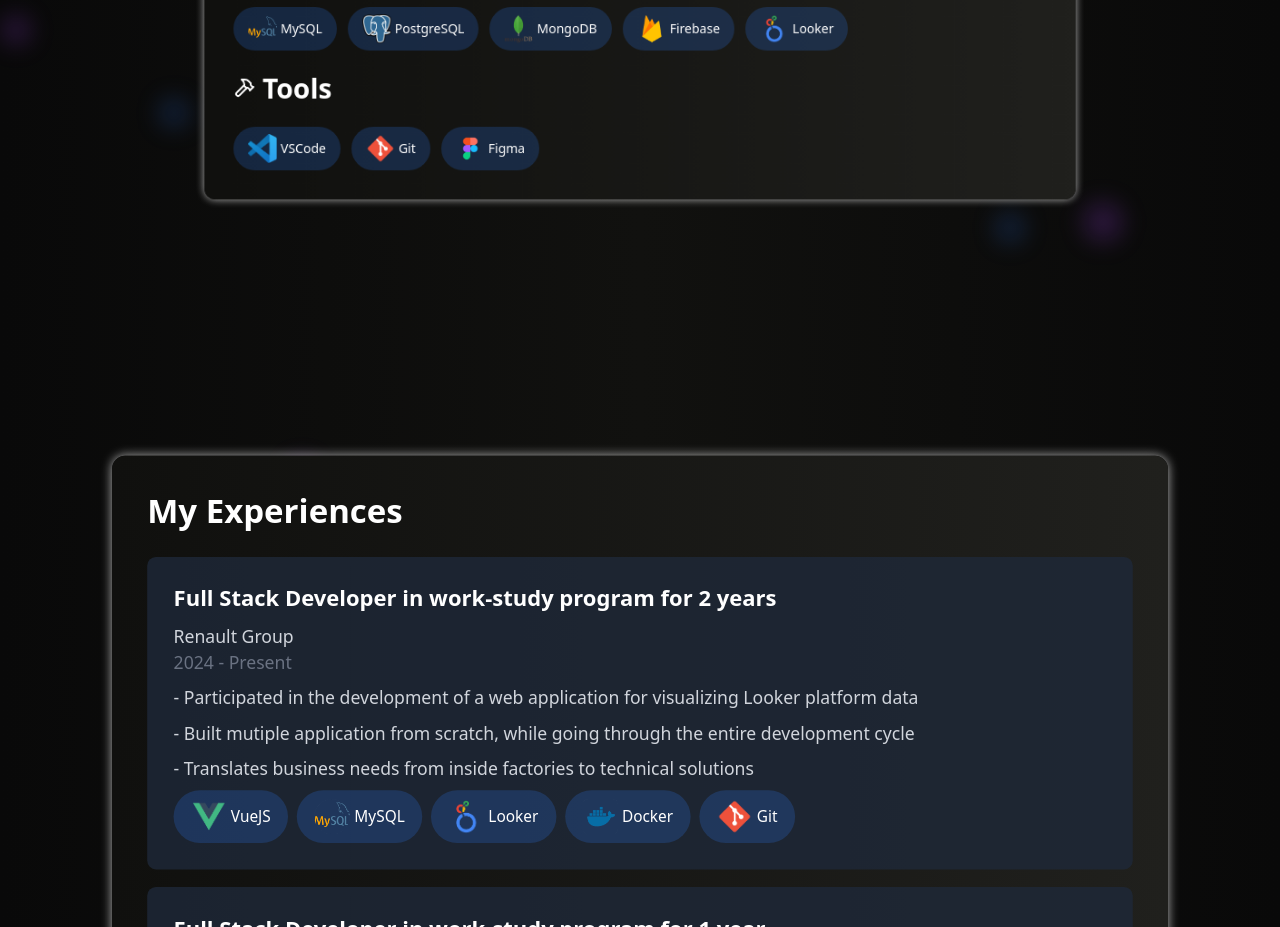
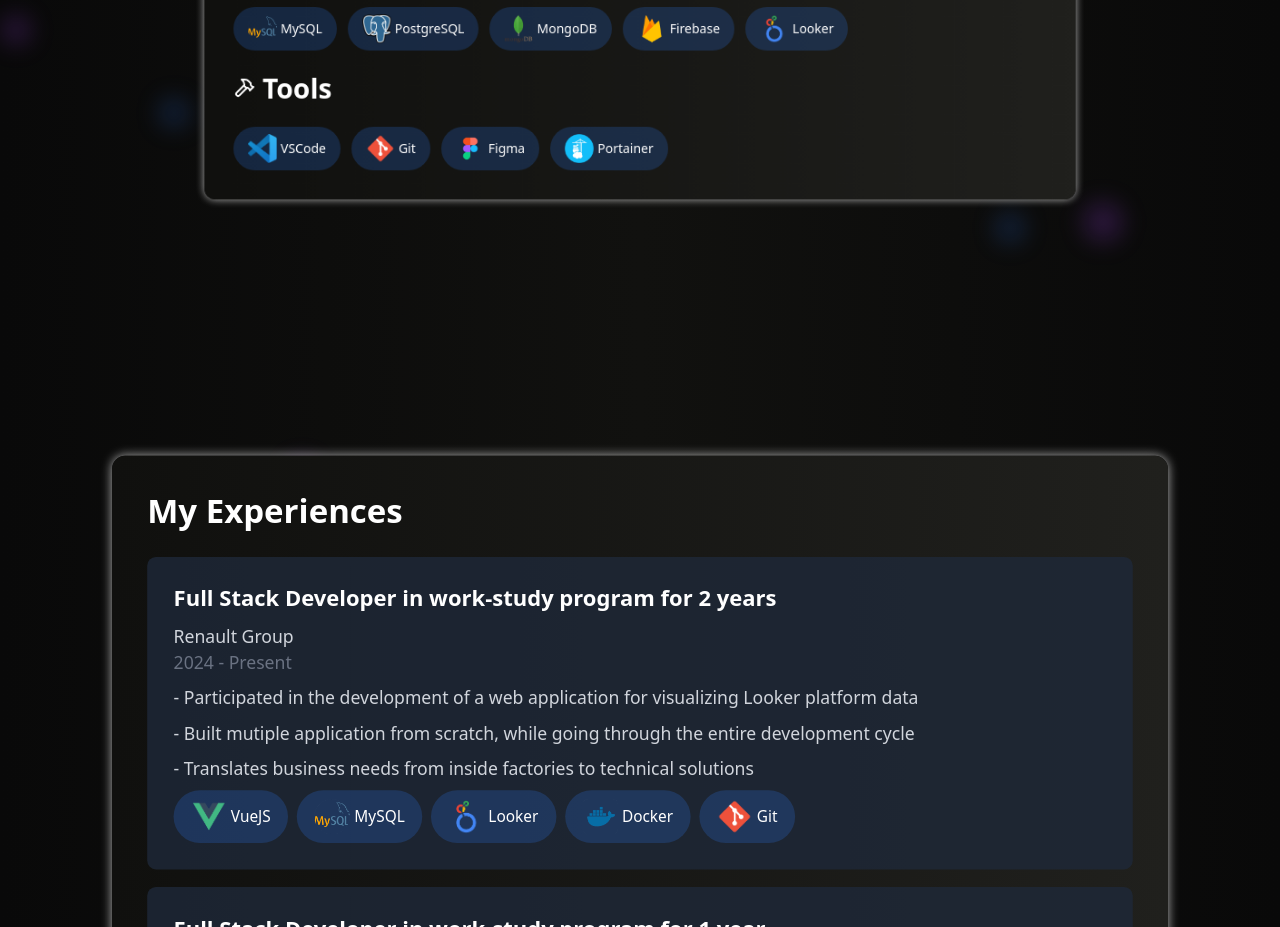
Before and after one commit to Mirecos/Portfolio, a React (Vite) app: page / in a window 1280 px wide. Shown: the part 1200-2127 px from the top of the page. Built offline with nearby package versions, Linux system fonts and the light colour scheme.

Commit message:
Added portainer to skills

```diff
--- a/src/data/Skills.ts
+++ b/src/data/Skills.ts
@@ -20,6 +20,8 @@
 import VSCODE from "../assets/Skills/Tools/vscode.png";
 import FIGMA from "../assets/Skills/Tools/figma.png";
 import GIT from "../assets/Skills/Tools/git.png";
+import PORTAINER from "../assets/Skills/Tools/portainer.webp";
+
 
 export const Skills = {
     Skills: [
@@ -49,5 +51,6 @@
         {name: 'VSCode', icon: VSCODE},
         {name: 'Git', icon: GIT},
         {name: 'Figma', icon: FIGMA},
+        {name: 'Portainer', icon: PORTAINER},
     ]
 }
```
Also changed, not shown: src/assets/Skills/Tools/portainer.webp (added).
